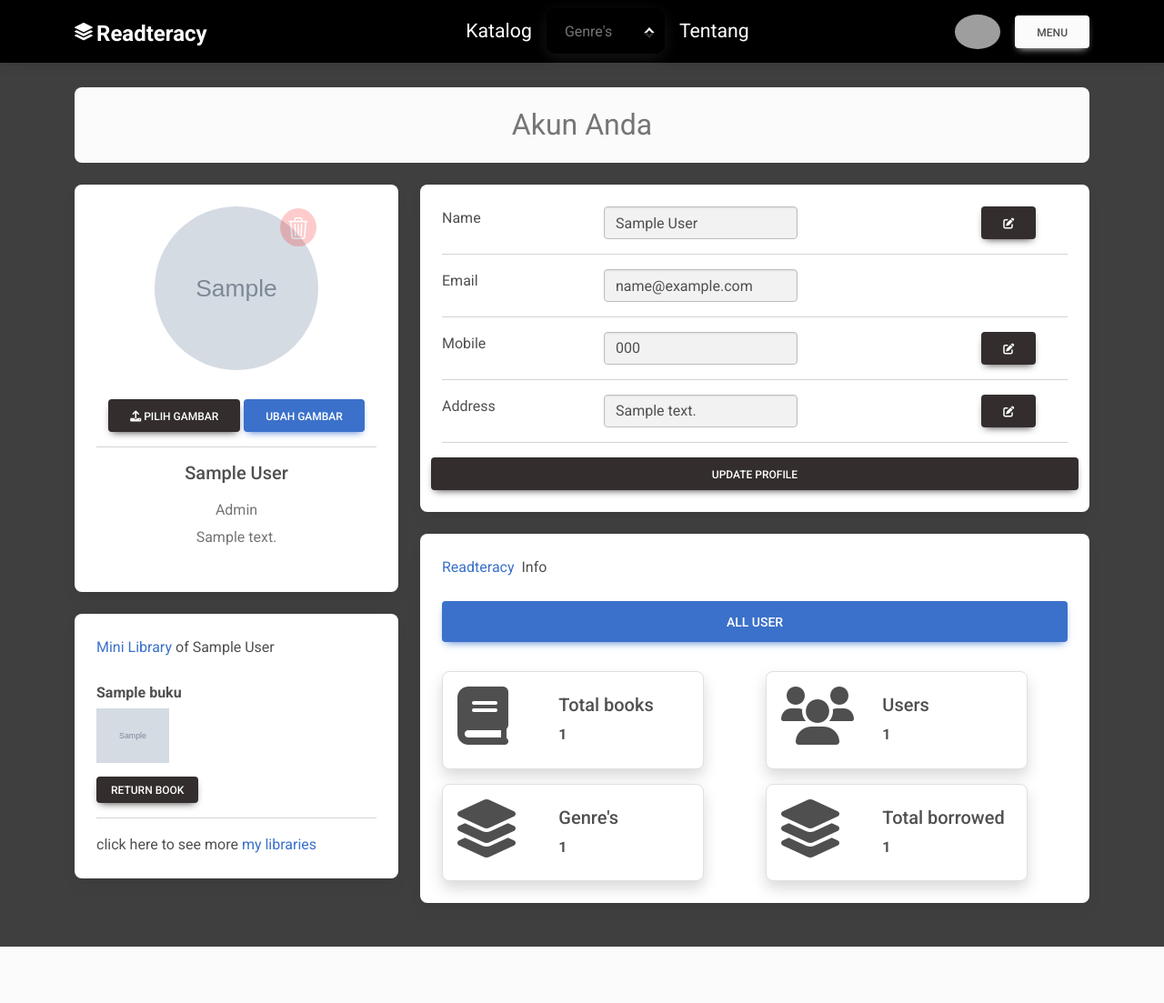
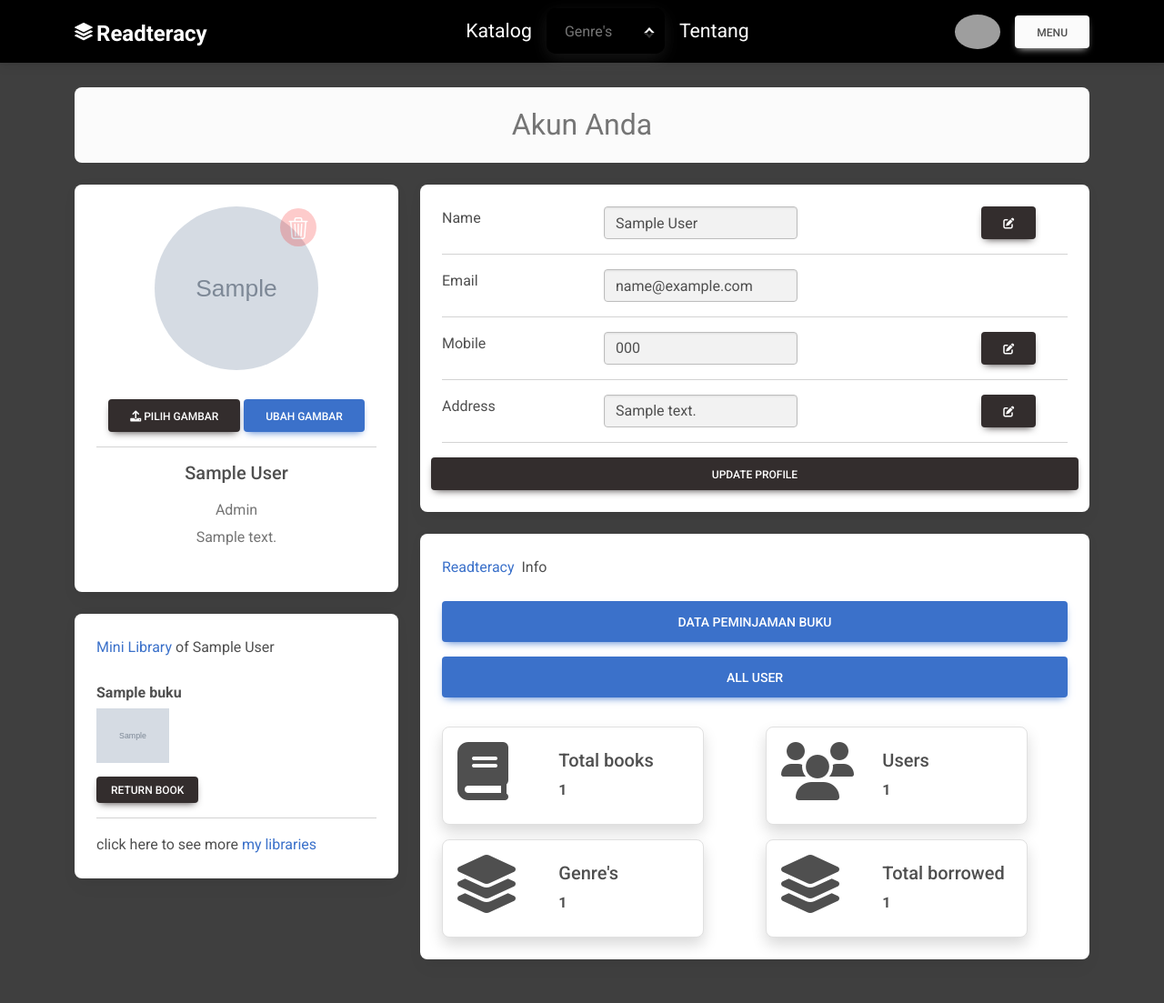
Before and after one commit to SI-RPL-2023/SI4406_KEL5_READTERACY, a Laravel app: page /Readteracy/profile in a window 1280 px wide. Shown: the whole page at 91% size. Before the commit the page ends 1041 px from the top, so only its background shows below. Run offline with Laravel 10, Linux system fonts and the light colour scheme; a user stored in the database is signed in; tables that the repository leaves empty hold one stand-in row (values such as "Sample post"); grey boxes marked "Sample" are stand-in pictures; some libraries are stand-ins or nearby versions; grey boxes are pictures that could not be loaded.

Commit message:
menambahkan foto kelompok di halaman aboutUs dan pada Profile menambahkan gif

```diff
--- a/resources/views/auth/profile.blade.php
+++ b/resources/views/auth/profile.blade.php
@@ -98,8 +98,6 @@
                                                 class="rounded-circle img-fluid" style="width: 180px; height: 180px"
                                                 id="image_preview">
                                         </div>
-                                        {{-- <img src="/img/profile/{{ Auth::user()->image }}"
-                                        alt="avatar" class="rounded-circle img-fluid" style="width: 150px; height: 150px" id="image_preview"> --}}
                                     @endif
                                     <div class="col mt-3">
                                         <label for="image" class="btn btn-dark"><i class="fa-solid fa-upload"></i> Pilih gambar</label>
@@ -126,13 +124,20 @@
                         <div class="card mb-4 mb-md-0" data-aos="zoom-in-up">
                             <div class="card-body">
                                 <p class="mb-4"><span class="text-primary font-italic me-1">Mini Library</span>of {{ Auth::user()->name }}</p>
+                                @if ($peminjaman->isEmpty())
+                                    <div class="mb-0">
+                                        <h6 class="text-danger">Kamu belum meminjam buku apapun nih</h6>
+                                        <img data-aos="fade-up" data-aos-duration="70000" src="/img/emptyBook.gif" width="60px" height="60" alt="">
+                                        <img data-aos="fade-up" data-aos-duration="1000000" src="/img/emptyBook.gif" width="130px" height="120" alt="">
+                                        <img data-aos="fade-up" data-aos-duration="900000" src="/img/emptyBook.gif" width="90px" height="80" alt="">
+                                    </div>
+                                @else
                                     @foreach ($peminjaman as $borrow)
                                         <div class="row mb-2">
                                             <p class="mb-1 fw-bold">{{ $borrow->judul }}</p>
                                             <div class="col-xl-3">
                                                 <img src="/img/buku/{{ $borrow->image }}" width="80px" alt="">
                                             </div>
-                                            {{-- "Lorem ipsum dolor, sit amet consectetur adipisicing elit. Voluptates vitae" --}}
                                             <div class="col-xl-7">
                                                 <?php
                                                 $sinopsis = $borrow->sinopsis;
@@ -155,8 +160,9 @@
                                             </form>
                                         </div>
                                         <hr>
-                                    @endforeach
-                                    <span>click here to see more <a href="#">my libraries</a></span>
+                                        @endforeach
+                                        <span>click here to see more <a href="/Readteracy/history/borrowed">my libraries</a></span>
+                                @endif
                             </div>
                         </div>
                     </div>
@@ -248,6 +254,7 @@
                                             <a href="/Readteracy/data-peminjaman" class="btn btn-primary btn-lg mb-3 col-sm-5">Data peminjaman buku</a>
                                             <a href="/Readteracy/genre/genreList" class="btn btn-primary btn-lg mb-3 col-sm-6">Tambah Genre</a>
                                         @elseif (Auth::user()->role === 1)
+                                            <a href="/Readteracy/data-peminjaman" class="btn btn-primary btn-lg mb-3 w-100">Data peminjaman buku</a>
                                             <a href="/Readteracy/admin/all-users" class="btn btn-primary btn-lg mb-3 w-100">All User</a>
                                         @endif
                                         <div class="row">
```
Also changed, not shown: resources/views/aboutUs.blade.php (+46 -40 lines).
